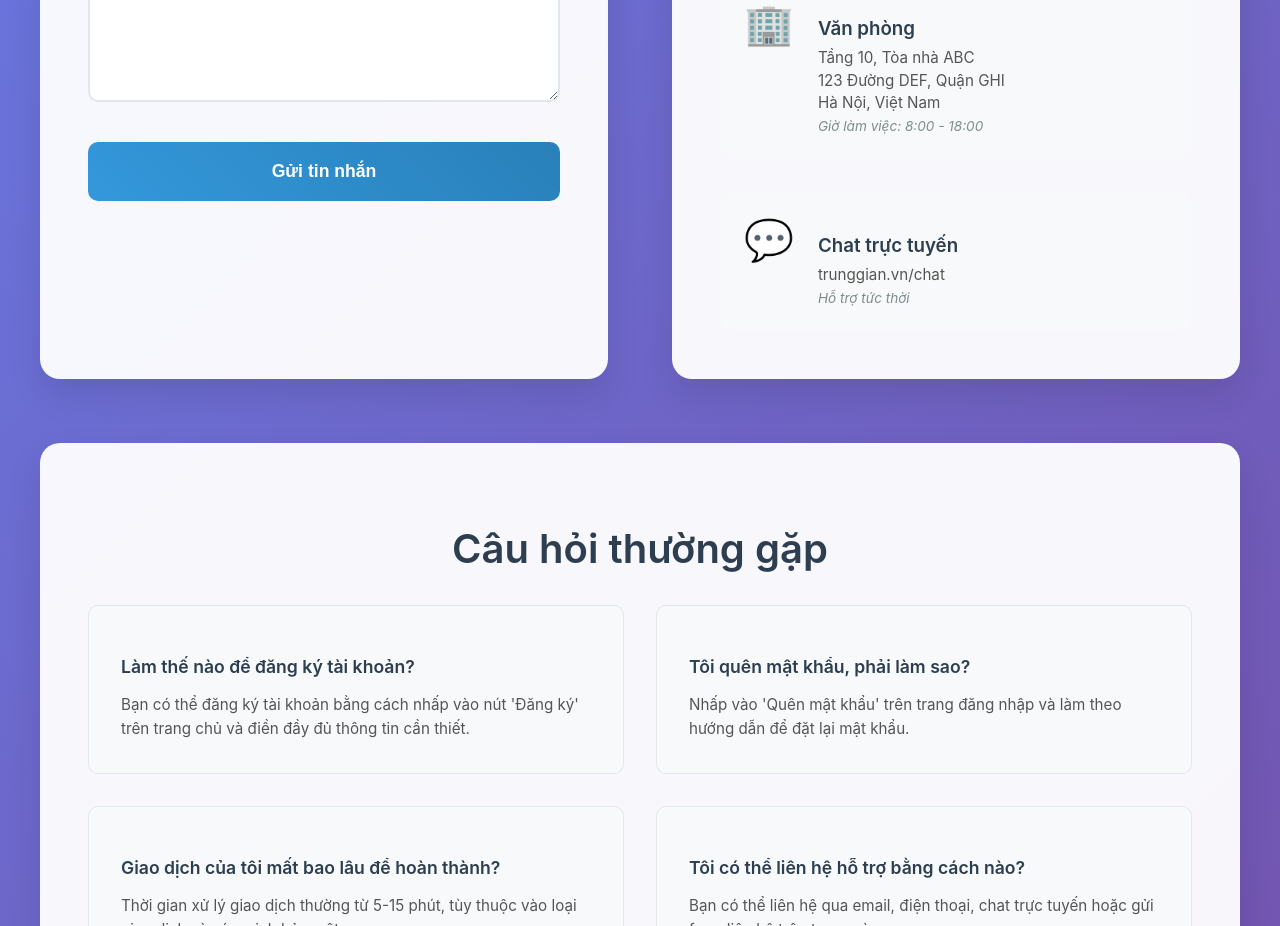
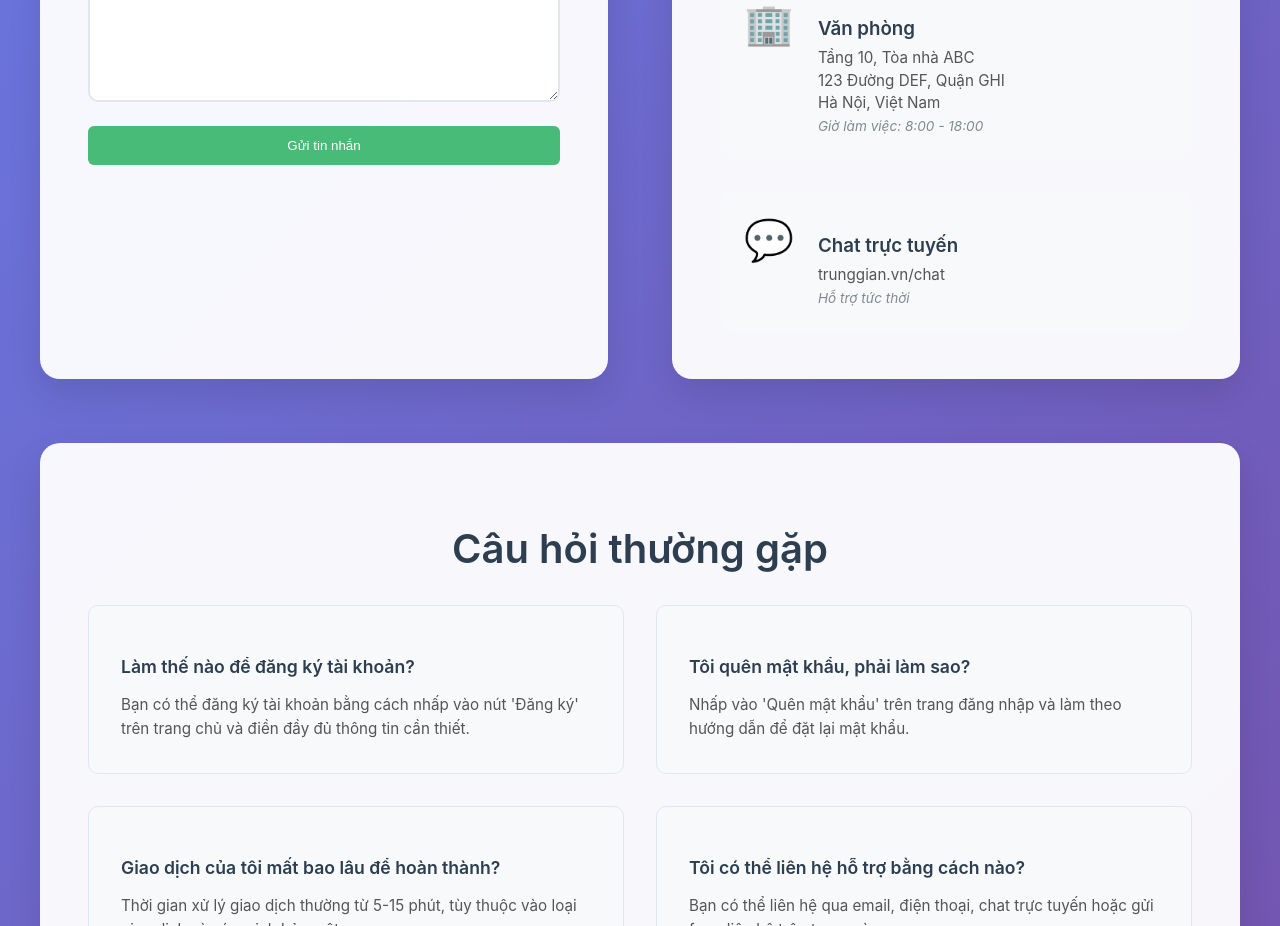
Before and after one commit to tungnmxinchao/FE-IntermediaryTransactions, a React (Create React App) app: page /contact in a window 1280 px wide. Shown: the part 860-1786 px from the top of the page. Built offline with nearby package versions, Linux system fonts and the light colour scheme.

Commit message:
update button

```diff
--- a/src/pages/Contact.css
+++ b/src/pages/Contact.css
@@ -97,18 +97,7 @@
   min-height: 120px;
 }
 
-.submit-button {
-  background: linear-gradient(45deg, #3498db, #2980b9);
-  color: white;
-  border: none;
-  padding: 1.2rem;
-  border-radius: 10px;
-  font-weight: 600;
-  font-size: 1.1rem;
-  cursor: pointer;
-  transition: transform 0.3s ease;
-  margin-top: 1rem;
-}
+
 
 .submit-button:hover:not(:disabled) {
   transform: translateY(-2px);
```
